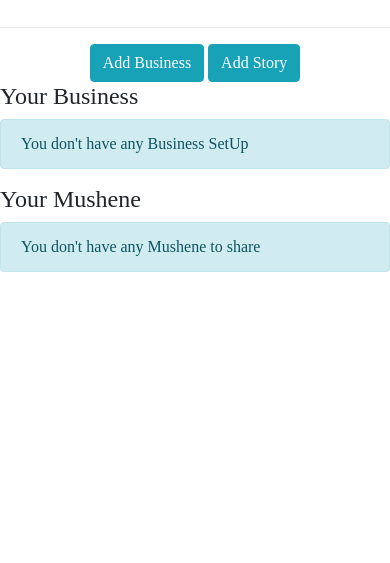
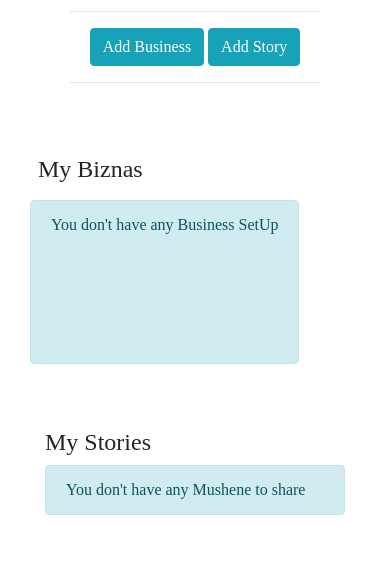
Before and after one commit to layersony/ghettowatch, a Django app: page / in a window 390 px wide. Shown: the part 755-1318 px from the top of the page. Before the commit the page ends 1027 px from the top, so only its background shows below. Run offline with Django 3.2, Linux system fonts and the light colour scheme; the visitor is signed in with stand-in values (Sample User, id 1); data comes from the database, SQL or seed files in the repository; data that the repository does not hold is empty; some libraries are stand-ins or nearby versions; some web fonts are replaced.

Commit message:
profile index styling

```diff
--- a/ghetto/templates/profile/index.html
+++ b/ghetto/templates/profile/index.html
@@ -1,29 +1,19 @@
 {% extends 'base.html' %}
 {% load bootstrap4 %}
+
 {% block content %}
+<div class="container">
   <h1 class='text-center'>Profile</h1>
   {% if curr_user.neighborhood %}
   {% else %}
   <p class="alert alert-danger">Please Update Your NeighbourHood to access the Home Page</p>
   {% endif %}
-<div class="d-flex justify-content-center align-items-center mt-5 mb-5">
-  <div class="row userdetails ">
-    <div class="col-md-6">
-      <img src="{{ curr_user.profilePic.url }}" alt="{{ curr_user.username }}" class="img-fluid userpic">
-    </div>
-    <div class='col-md-6 details'>
-      <h4>{{ curr_user.username }}</h4>
-      <p>Bio: {{ curr_user.bio }}</p>
-      <p>Phone: {{ curr_user.phone }}</p>
-      <p>Location: {{ curr_user.location }}</p>
-      <p>neighborhood: {{ curr_user.neighborhood }}</p>
-      <button class="btn btn-outline-secondary btn-md plusicon" data-toggle="modal" data-target="#myModal"><span>Update Info</span></button>
-    </div>
-  </div>
 </div>
 
 
-<div class="modal" id="myModal" role="dialog">
+
+<div class="text-center">
+  <div class="modal fade" id="myModal" role="dialog">
     <div class="modal-dialog">
       <div class="modal-content p-4">
         <h1>Update Info</h1>
@@ -40,12 +30,7 @@
     </div>
   </div>
 
-<hr>
-<div class="text-center">
-  <button class="btn btn-info btn-md plusicon" data-toggle="modal" data-target="#myModalbus"><span>Add Business</span></button>
-  <button class="btn btn-info btn-md plusicon" data-toggle="modal" data-target="#myModalstory"><span>Add Story</span></button>
-
-  <div class="modal" id="myModalbus" role="dialog">
+  <div class="modal fade" id="myModalbus" role="dialog">
     <div class="modal-dialog">
       <div class="modal-content p-4">
         <h1>Add Business</h1>
@@ -60,7 +45,7 @@
     </div>
   </div>
 
-  <div class="modal" id="myModalstory" role="dialog">
+  <div class="modal fade" id="myModalstory" role="dialog">
     <div class="modal-dialog">
       <div class="modal-content p-4">
         <h1>Add Story</h1>
@@ -76,31 +61,68 @@
   </div>
 </div>
 
-<div >
-  <h4>Your Business</h4>
+<div class="container">
+  <div class="row">
+    <div class="col-md-4">
+      <div class="d-flex justify-content-center align-items-center mt-5 mb-5">
+        <div class="userdetails ">
+          <div>
+            <img src="{{ curr_user.profilePic.url }}" alt="{{ curr_user.username }}" class="img-fluid userpic">
+          </div>
+          <div class='details'>
+            <h4>{{ curr_user.username }}</h4>
+            <p>Bio: {{ curr_user.bio }}</p>
+            <p>Phone: {{ curr_user.phone }}</p>
+            <p>Location: {{ curr_user.location }}</p>
+            <p>neighborhood: {{ curr_user.neighborhood }}</p>
+            <button class="btn btn-outline-secondary btn-md plusicon" data-toggle="modal" data-target="#myModal"><span>Update Info</span></button>
+            <hr>
+            <div class="text-center">
+              <button class="btn btn-info btn-md plusicon" data-toggle="modal" data-target="#myModalbus"><span>Add Business</span></button>
+              <button class="btn btn-info btn-md plusicon" data-toggle="modal" data-target="#myModalstory"><span>Add Story</span></button>
+            </div>
+            <hr>
+          </div>
+        </div>
+      </div>
+    </div>
 
+    <div class="col-md-8">
+      <div class="container">
+        <div>
+          <h4 class="p-2">My Biznas</h4>
+          <div class="wrapper d-flex">
             {% for business in allbusiness %}
-  <p>{{ business.name }}</p>
-  <p>{{ business.info }}</p>
-  <p>{{ business.description }}</p>
-  <p>{{ business.email }}</p>
-
+            <div class="item p-2 m-2">
+              <h4>{{ business.businessname|capfirst }}</h4>
+              <p>Description: {{ business.description }}</p>
+              <sub><i class="fad fa-envelope"></i> {{ business.email }}</sub><br>
+              <sub><i class="fad fa-info-circle"></i> {{ business.info }}</sub>
+            </div>
             {% empty %}
             <p class="alert alert-info">You don't have any Business SetUp</p>
             {% endfor %}
           </div>
+        </div>
 
-<div>
-  <h4>Your Mushene</h4>
+        <div class="container mt-5">
+          <h4>My Stories</h4>
+          <div class="justify-content-center align-items-center mb-5">
             {% for story in stories %}
-  <p>{{ story.posttitle }}</p>
+            <div class="story mr-3 mt-2 p-2">
+              <h5>{{ story.posttitle|capfirst }}</h5>
               <p>{{ story.story }}</p>
-  <p>{{ story.postuser }}</p>
-
+              <sub>By {{ story.postuser }}</sub>
+            </div>
             {% empty %}
             <p class="alert alert-info">You don't have any Mushene to share</p>
             {% endfor %}
           </div>
 
+        </div>
+      </div>
+    </div>
+  </div>
+</div>
 
 {% endblock %}
```
Lines whose indentation alone changed are shown as unchanged.
